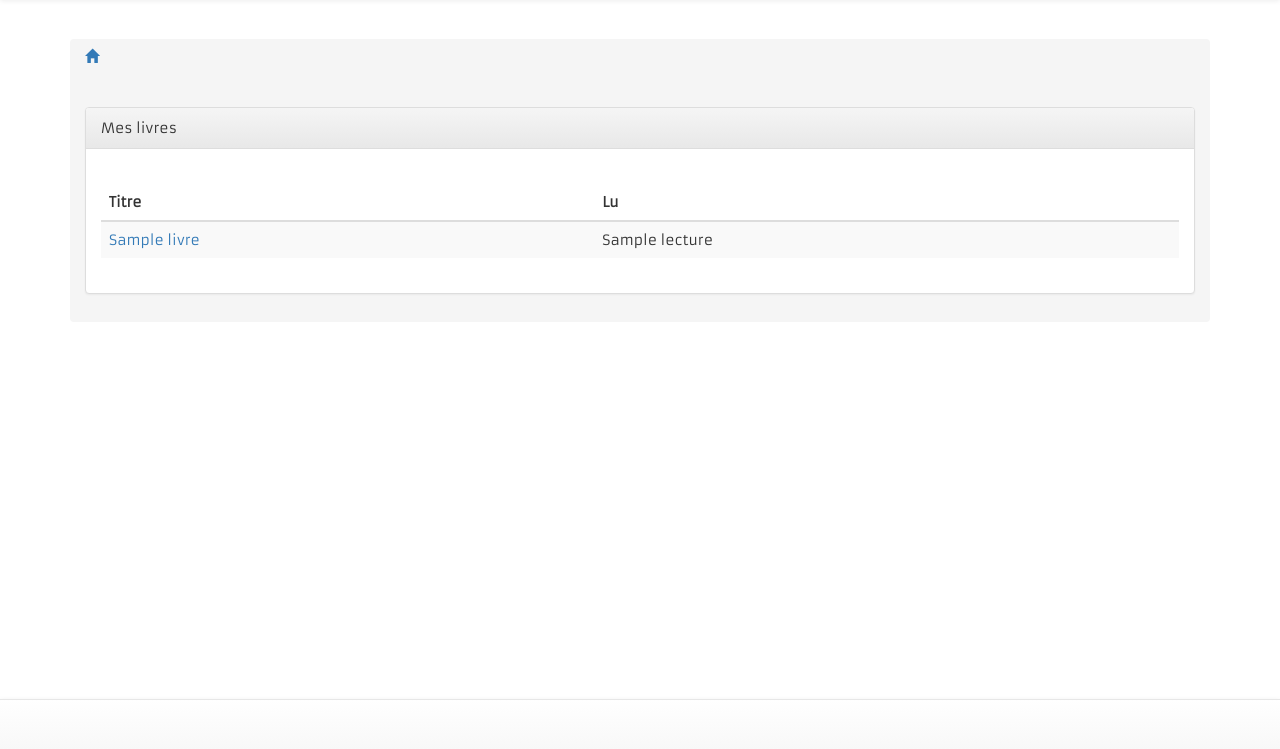
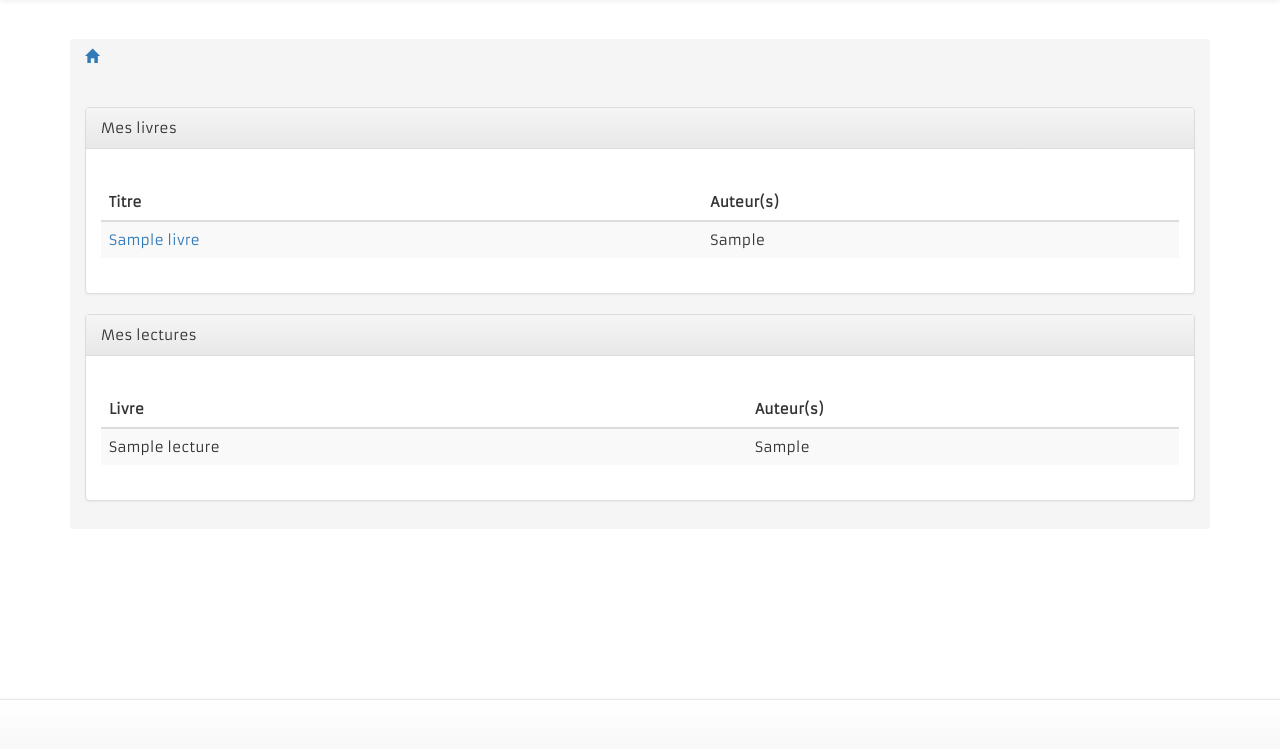
Before and after one commit to verpoorten/bibliotheque, a Django app: template main/templates/home.html in a window 1280 px wide. Shown: the part 51-800 px from the top of the page. Run offline with Django 3.2, Linux system fonts and the light colour scheme; the template is opened without the code that fills it: most values are stand-ins (such as "Sample title", 1, 10 or a date in 2020); some libraries are stand-ins or nearby versions.

Commit message:
Améliorations de la page home

```diff
--- a/main/templates/home.html
+++ b/main/templates/home.html
@@ -12,16 +12,39 @@
       <table class="table table-striped table-hover">
           <thead>
               <th>Titre</th>
-              <th>Lu</th>
+              <th>Auteur(s)</th>
+
           </thead>
       {% for livre in livres %}
           <tr>
               <td><a href="{% url 'livre' livre.pk%}" title="Pour modifier un livre">{{ livre.titre | default_if_none:'' }}</a>  </td>
-              <td>{{ livre.lecture | default_if_none:'OUI' }}</a>  </td>
+              <td>{{ livre.auteurs_livres_str }}</td>
           </tr>
       {% endfor%}
       </table>
 
     </div>
   </div>
+
+  <div class="panel panel-default">
+    <div class="panel-heading">Mes lectures</div>
+    <div class="panel-body">
+      <br>
+        <table class="table table-striped table-hover">
+            <thead>
+                <th>Livre</th>
+                <th>Auteur(s)</th>
+            </thead>
+
+        {% for lecture in lectures %}
+            <tr>
+                <td>{{ lecture}}  </td>
+                <td>{{ lecture.auteurs_livres_str}}</td>
+
+            </tr>
+        {% endfor%}
+        </table>
+
+      </div>
+    </div>
 {% endblock %}
--- a/main/templates/livre_list.html
+++ b/main/templates/livre_list.html
@@ -14,11 +14,13 @@
         <table class="table table-striped table-hover">
             <thead>
                 <th>Titre</th>
+                <th>Auteur(s)</th>
                 <th>Langue</th>
             </thead>
         {% for livre in livres %}
             <tr>
                 <td><a href="{% url 'livre' livre.pk%}" title="Pour modifier un livre">{{ livre.titre | default_if_none:'' }}</a>  </td>
+                <td>{{ livre.auteurs_livres_str }}</td>
                 <td>{{ livre.langue | default_if_none:'' }}</td>
                 <td>
                   <td>
--- a/main/views.py
+++ b/main/views.py
@@ -15,7 +15,8 @@ def home(request):
     # return render(request, 'home.html',
     #                 {'livres': None})
     return render(request, 'home.html',
-                    {'livres': Livre.find_all_by_user(request.user)})
+                    {'livres':   Livre.find_all_by_user(request.user),
+                     'lectures': Lecture.find_all_by_user(request.user)})
 
 def auteur_list(request):
         return render(request, 'auteur_list.html',
```
Also changed, not shown: main/models.py (+28 -5 lines).
